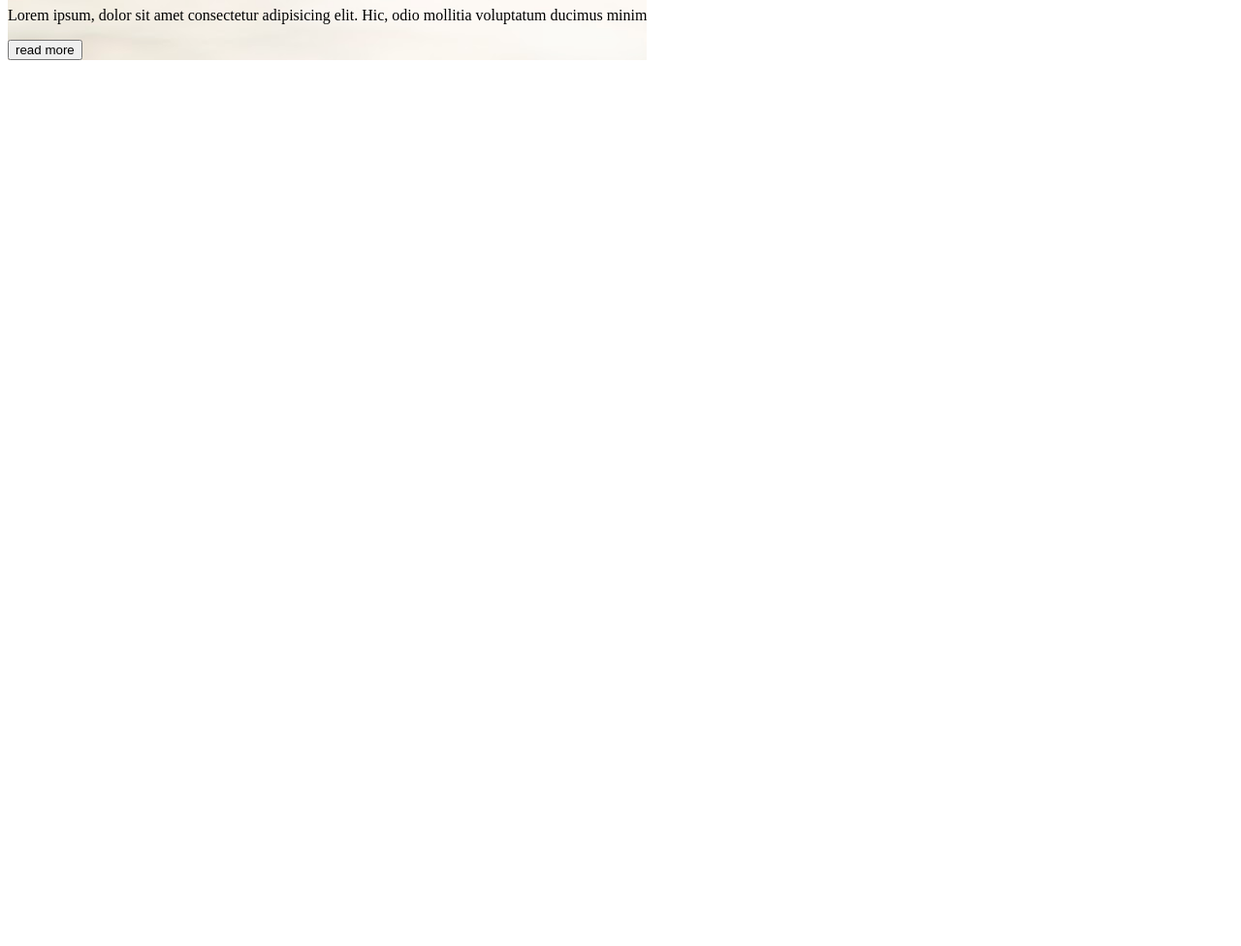
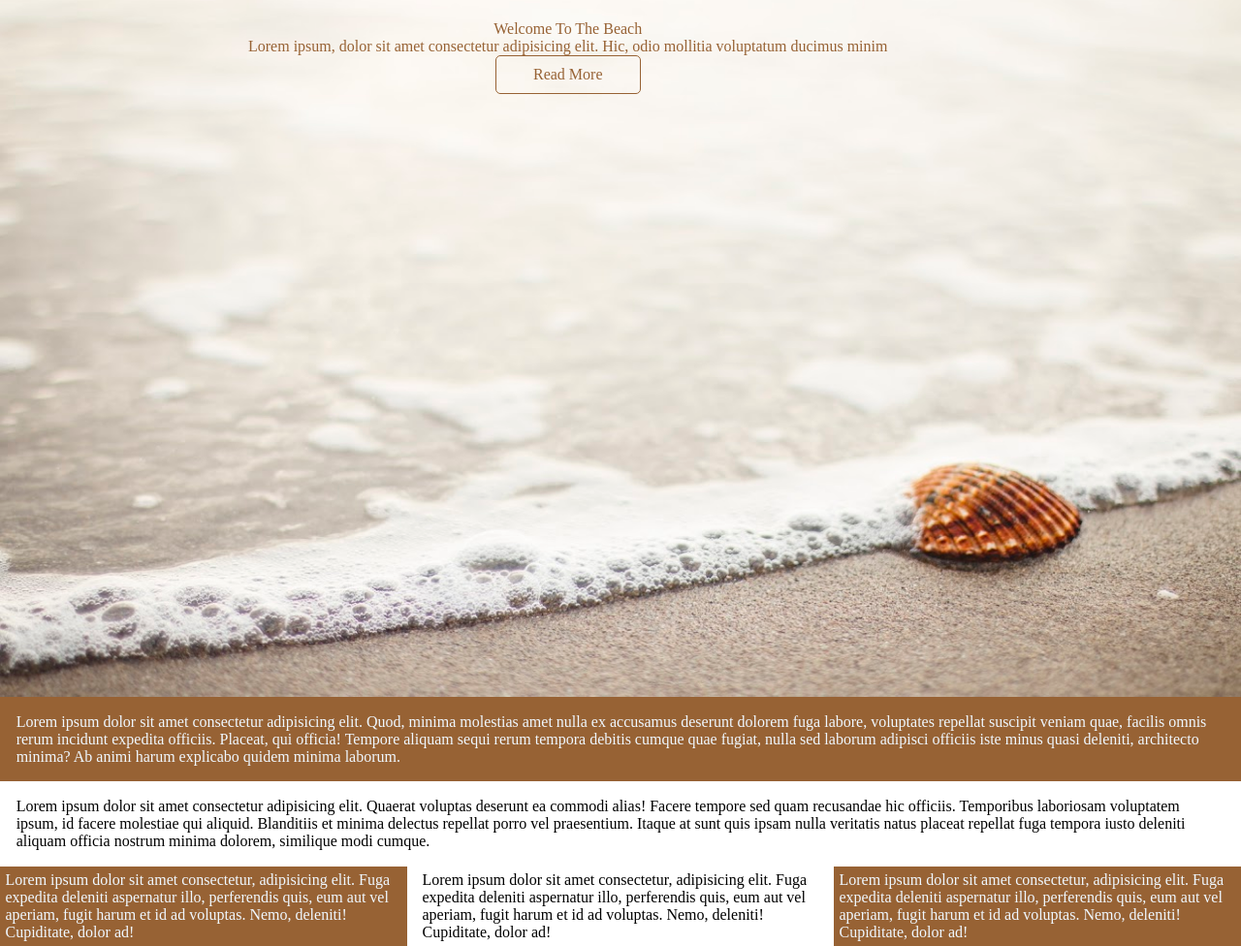
Before and after one commit to Dynation/welcome-to-the-beach, a plain HTML site: page index.html in a window 1280 px wide. Shown: the part 81-1057 px from the top of the page at 97% size. Before the commit the page ends 800 px from the top, so only its background shows below. Drawn offline with Linux system fonts and the light colour scheme.

Commit message:
WIP: fe6298a adaptive

```diff
--- a/index.html
+++ b/index.html
@@ -6,16 +6,43 @@
     <meta name="viewport" content="width=device-width, initial-scale=1.0">
     <link rel="stylesheet" href="./style.css">
     <title>Welcome to the beach</title>
-    <div class="wrapper">
-       <div class="first-view">
-        <h1>welcome to the beach</h1>
-        <p>Lorem ipsum, dolor sit amet consectetur adipisicing elit. Hic, odio mollitia voluptatum ducimus minim
-        </p>
-        <button class="more">read more</button>
-       </div>
-    </div>
+    <script>
+        function showMore() {
+  var x = document.getElementById("show-more");
+  if (x.style.display === "none") {
+    x.style.display = "block";
+  } else {
+    x.style.display = "none";
+  }
+};
+    </script>
 </head>
-<body>
+    <body>
+        <div class="wrapper">
+            <div class="first-view">
+                <header class="main-header">
+                    <h1>welcome to the beach</h1>
+                    <h3>Lorem ipsum, dolor sit amet consectetur adipisicing elit. Hic, odio mollitia voluptatum ducimus minim
+                    </h3>
+                    <button onclick="showMore()" class="button-more">read more</button>
+                </header>
+            </div>
+            <section id="show-more">
+                <article class="painted">
+                    <p>Lorem ipsum dolor sit amet consectetur adipisicing elit. Quod, minima molestias amet nulla ex accusamus deserunt dolorem fuga labore, voluptates repellat suscipit veniam quae, facilis omnis rerum incidunt expedita officiis.
+                    Placeat, qui officia! Tempore aliquam sequi rerum tempora debitis cumque quae fugiat, nulla sed laborum adipisci officiis iste minus quasi deleniti, architecto minima? Ab animi harum explicabo quidem minima laborum.</p>
+                </article>
+                <article>
+                    <p>Lorem ipsum dolor sit amet consectetur adipisicing elit. Quaerat voluptas deserunt ea commodi alias! Facere tempore sed quam recusandae hic officiis. Temporibus laboriosam voluptatem ipsum, id facere molestiae qui aliquid.
+                    Blanditiis et minima delectus repellat porro vel praesentium. Itaque at sunt quis ipsam nulla veritatis natus placeat repellat fuga tempora iusto deleniti aliquam officia nostrum minima dolorem, similique modi cumque.</p>
+                </article>
+                <footer >
+                    <p class="painted">Lorem ipsum dolor sit amet consectetur, adipisicing elit. Fuga expedita deleniti aspernatur illo, perferendis quis, eum aut vel aperiam, fugit harum et id ad voluptas. Nemo, deleniti! Cupiditate, dolor ad!</p>
+                    <p>Lorem ipsum dolor sit amet consectetur, adipisicing elit. Fuga expedita deleniti aspernatur illo, perferendis quis, eum aut vel aperiam, fugit harum et id ad voluptas. Nemo, deleniti! Cupiditate, dolor ad!</p>
+                    <p class="painted">Lorem ipsum dolor sit amet consectetur, adipisicing elit. Fuga expedita deleniti aspernatur illo, perferendis quis, eum aut vel aperiam, fugit harum et id ad voluptas. Nemo, deleniti! Cupiditate, dolor ad!</p>
+                </footer>
+            </section>
+        </div>
+    </body>
 
-</body>
 </html>
--- a/reset.css
+++ b/reset.css
@@ -18,3 +18,11 @@ time, mark, audio, video {
 	font: inherit;
 	vertical-align: baseline;
 }
+
+button {
+    padding: 0;
+    border: none;
+    font: inherit;
+    color: inherit;
+    background-color: inherit;
+}
--- a/style.css
+++ b/style.css
@@ -1,4 +1,83 @@
+@import url(./reset.css);
+
+:root {
+    --main-color: #976234;
+    --invert-color: aliceblue;
+    --adaptive:calc((50 - 20)  * ((100vw - 320px) / (1920 -320)));
+    --size1:10px;
+    --size2:16px;
+    --size3:20px;
+    --size4:50px;
+}
+
+h1 {
+    font-size:calc(var(--size4) + var(--adaptive));
+    text-transform: capitalize;
+}
+h3 {
+
+}
+p {
+    padding: 1.3%;
+}
+footer {
+    columns: 3;
+    gap: 10px;
+}
+.wrapper {
+    font-size:calc(var(--size2) + var(--adaptive));
+
+}
+
 .first-view {
-    display: inline-block;
-    background-image: url("./images/shell.jpg");
+    position: relative;
+    width: 100%;
+    height: 100vh;
+    background:no-repeat url("./images/shell.jpg");
+    background-size: 100% 100%;
+    color:var(--main-color);
+
 }
+
+.main-header {
+    position: fixed;
+    margin: 8% 20% auto;
+    text-align: center;
+}
+
+.button-more {
+    color: var(--main-color);
+    width: 150px;
+    height: 40px;
+    border: 1px var(--main-color) solid ;
+    border-radius: 5px;
+    margin:calc(var(--size1) + var(--adaptive));
+    padding: auto;
+    text-transform: capitalize;
+
+}
+
+.painted {
+    color:var(--invert-color);
+    background-color: var(--main-color);
+}
+
+.button-more:hover {
+    color:var(--invert-color);
+    background-color: var(--main-color);
+}
+
+.show-more {
+    padding: calc(var(--size1) + var(--adaptive));
+    width: 100% ;
+    padding: 5% auto;
+}
+
+@media screen and (min-width: 1921px) {
+
+    .wrapper {
+        font-size: calc(var(--size3) + var(--adaptive));
+
+    }
+
+}
```
Also changed, not shown: images/screen2.jpg (added).
